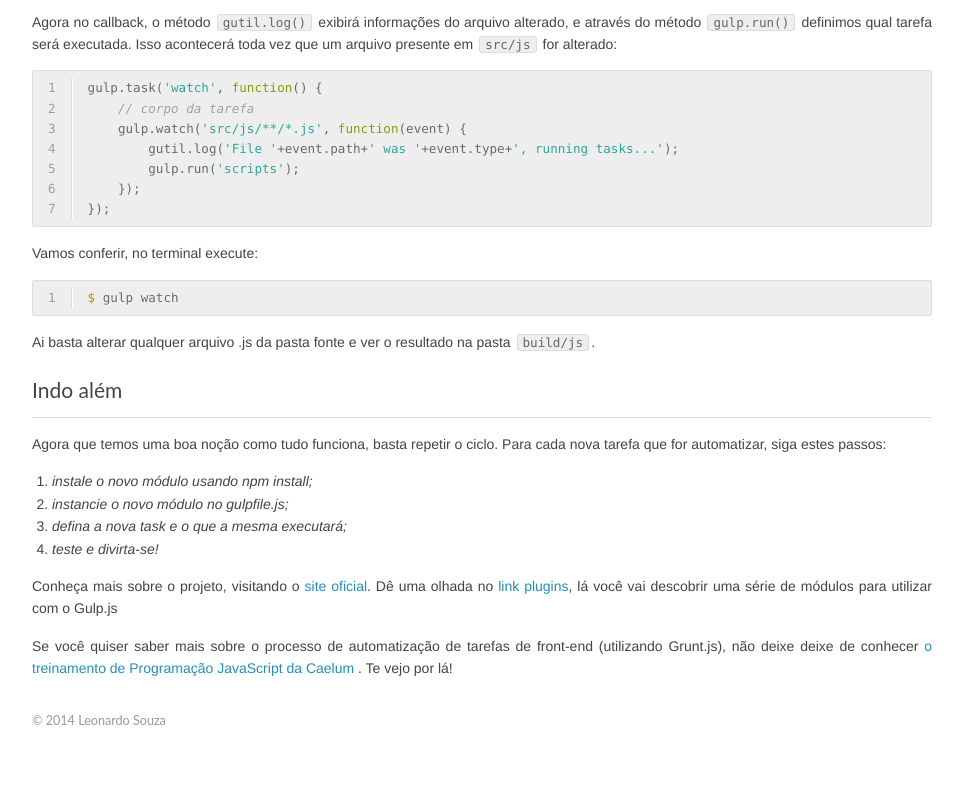
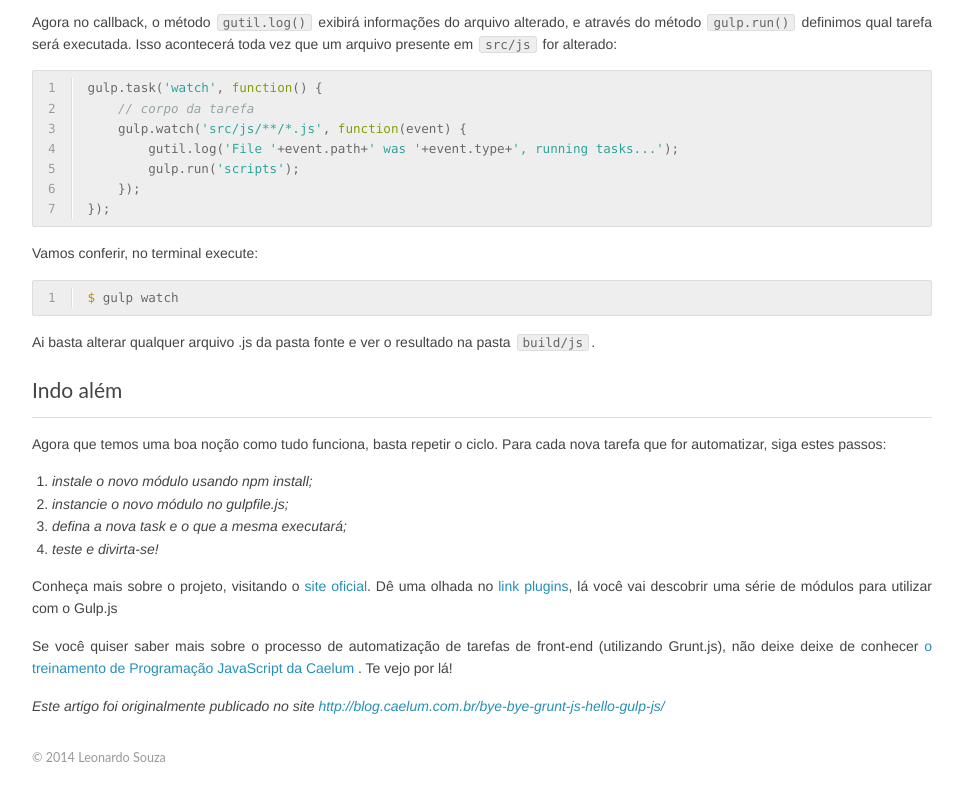
Before and after one commit to leonardosouza/leonardosouza.github.io, a plain HTML site: page archives/2014/01/index.html in a window 1280 px wide. Shown: the part 3805-4605 px from the top of the page, without its empty margins (158-1121 px from the left). Drawn offline with nearby package versions, Linux system fonts and the light colour scheme.

Commit message:
Site updated: 2014-02-14 07:42:32

```diff
--- a/archives/2014/01/index.html
+++ b/archives/2014/01/index.html
@@ -290,6 +290,7 @@ $ npm install gulp<span class="attribute">-watch</span> <span class="subst">--</
 </ol>
 <p>Conheça mais sobre o projeto, visitando o <a href="http://gulpjs.com/" target="_blank">site oficial</a>. Dê uma olhada no <a href="http://gratimax.github.io/search-gulp-plugins/" target="_blank">link plugins</a>, lá você vai descobrir uma série de módulos para utilizar com o Gulp.js</p>
 <p>Se você quiser saber mais sobre o processo de automatização de tarefas de front-end (utilizando Grunt.js), não deixe deixe de conhecer <a href="http://www.caelum.com.br/curso-javascript-jquery/" target="_blank">o treinamento de Programação JavaScript da Caelum</a> . Te vejo por lá!</p>
+<p><em>Este artigo foi originalmente publicado no site <a href="http://blog.caelum.com.br/bye-bye-grunt-js-hello-gulp-js/" target="_blank"><a href="http://blog.caelum.com.br/bye-bye-grunt-js-hello-gulp-js/">http://blog.caelum.com.br/bye-bye-grunt-js-hello-gulp-js/</a></a></em></p>
 
 
     </div>
```
Also changed, not shown: archives/2014/index.html (+1 -0 lines), archives/index.html (+1 -0 lines), bye-bye-gruntjs-hello-gulpjs/index.html (+1 -0 lines), index.html (+1 -0 lines), tags/javascript, node, grunt, gulp/index.html (+1 -0 lines), img/eu.png (added).
